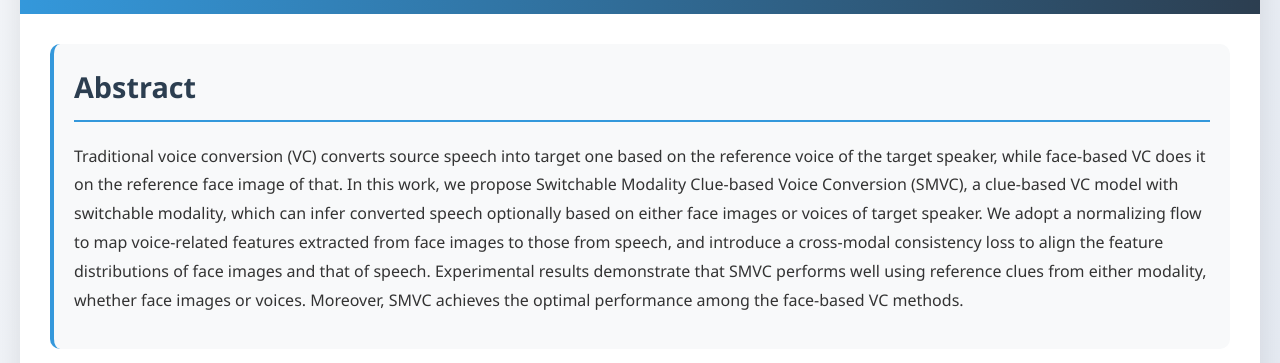
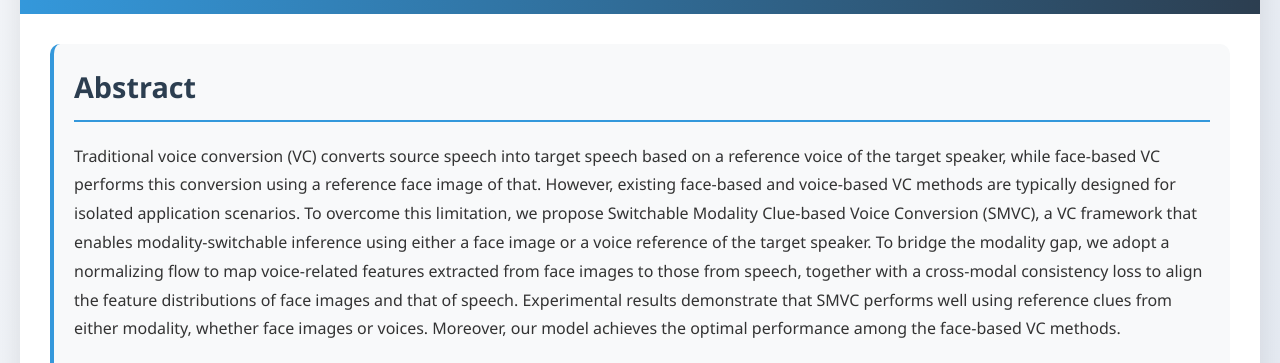
Before and after one commit to zhaox0/SMVC, a plain HTML site: page index.html in a window 1280 px wide. Shown: the part 261-624 px from the top of the page. Drawn offline with Linux system fonts and the light colour scheme.

Commit message:
index.html

```diff
--- a/index.html
+++ b/index.html
@@ -289,8 +289,7 @@
             <div class="section">
                 <div class="abstract">
                     <h2>Abstract</h2>
-                    <p>Traditional voice conversion (VC) converts source speech into target one based on the reference voice of the target speaker, while face-based VC does it on the reference face image of that.
-                    In this work, we propose Switchable Modality Clue-based Voice Conversion (SMVC), a clue-based VC model with switchable modality, which can infer converted speech optionally based on either face images or voices of target speaker. We adopt a normalizing flow to map voice-related features extracted from face images to those from speech, and introduce a cross-modal consistency loss to align the feature distributions of face images and that of speech. Experimental results demonstrate that SMVC performs well using reference clues from either modality, whether face images or voices. Moreover, SMVC achieves the optimal performance among the face-based VC methods.</p>
+                    <p>Traditional voice conversion (VC) converts source speech into target speech based on a reference voice of the target speaker, while face-based VC performs this conversion using a reference face image of that. However, existing face-based and voice-based VC methods are typically designed for isolated application scenarios. To overcome this limitation, we propose Switchable Modality Clue-based Voice Conversion (SMVC), a VC framework that enables modality-switchable inference using either a face image or a voice reference of the target speaker. To bridge the modality gap, we adopt a normalizing flow to map voice-related features extracted from face images to those from speech, together with a cross-modal consistency loss to align the feature distributions of face images and that of speech. Experimental results demonstrate that SMVC performs well using reference clues from either modality, whether face images or voices. Moreover, our model achieves the optimal performance among the face-based VC methods.</p>
                 </div>
                 <img src="https://raw.githubusercontent.com/zhaox0/SMVC/main/model.jpg" style="max-width:100%;height:auto;margin-top:20px;">
             </div>
```
